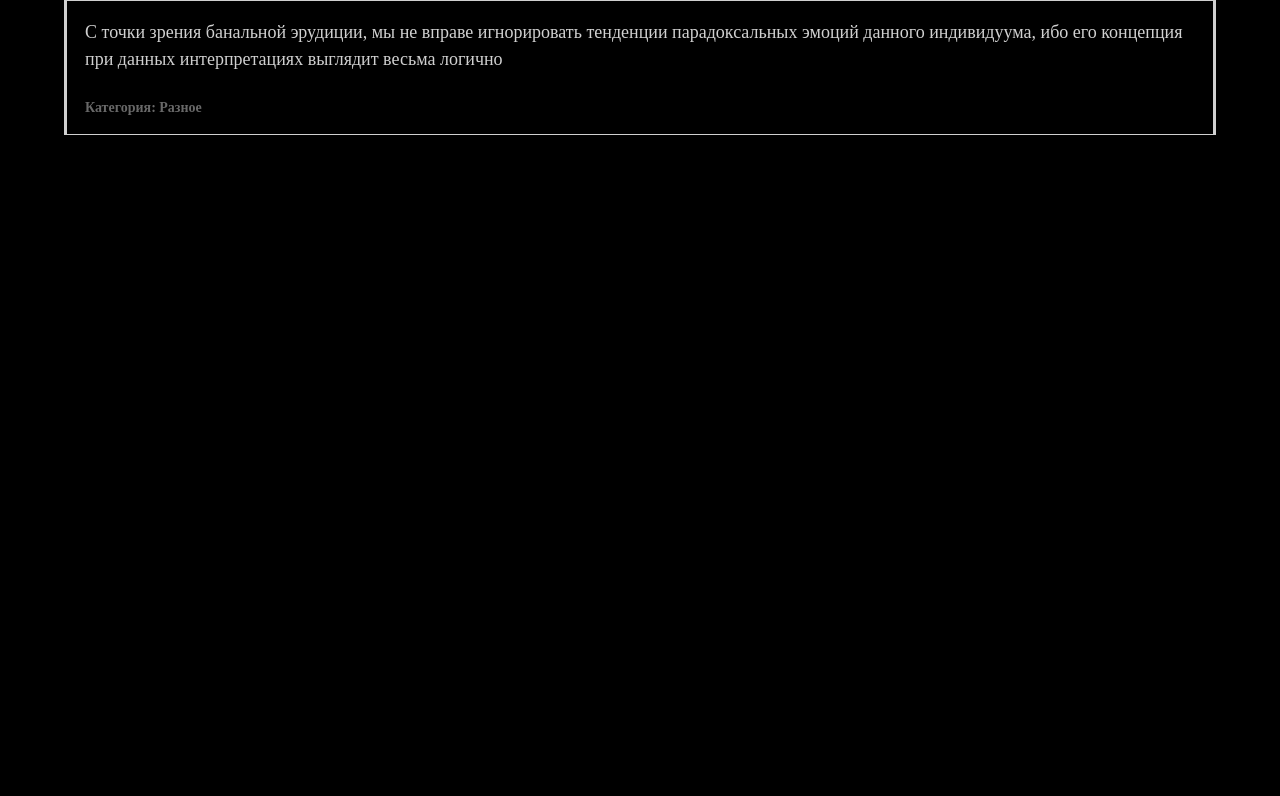
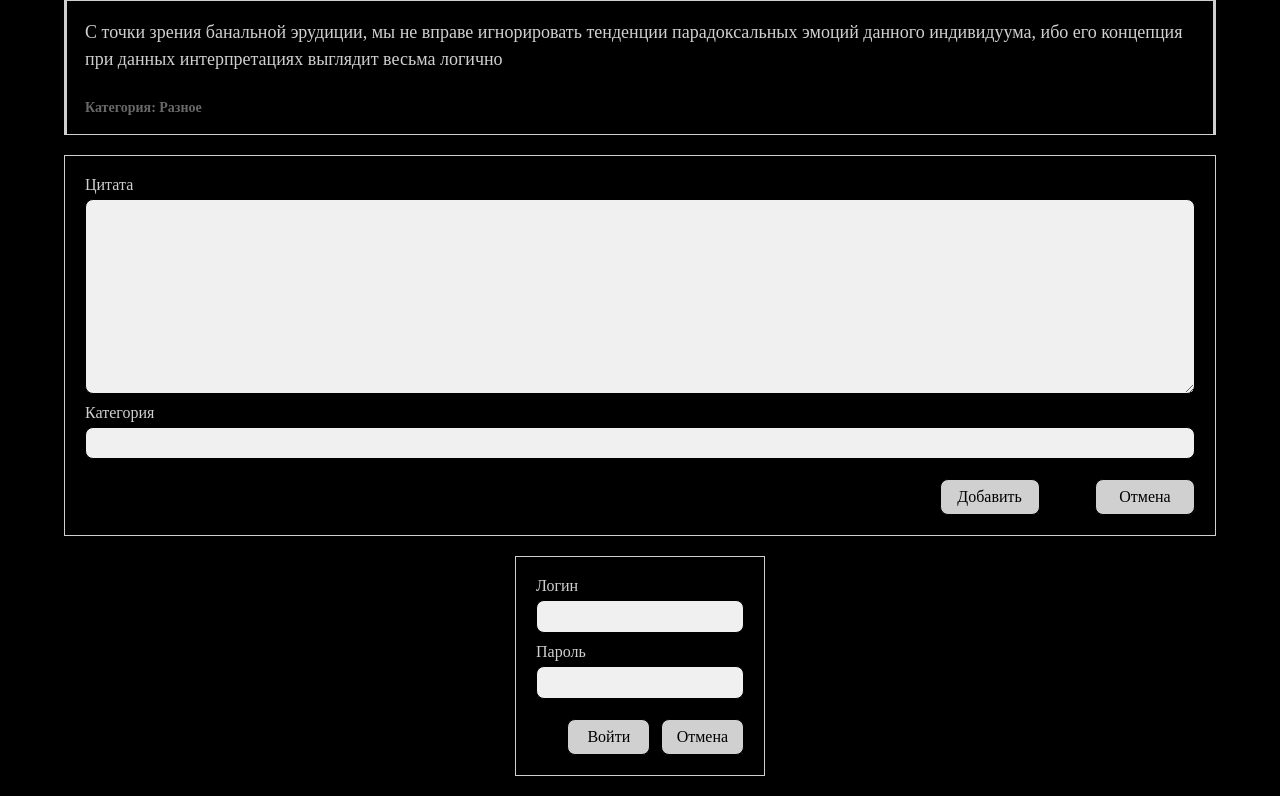
Before and after one commit to OlegBirykov/Quotebook, a website built with webpack: page src/index.html in a window 1280 px wide. Shown: the part 383-1179 px from the top of the page. Before the commit the page ends 800 px from the top, so only its background shows below. Built offline with nearby package versions, Linux system fonts and the light colour scheme.

Commit message:
Добавлены макеты форм залогинивания и добавления цитаты

```diff
--- a/src/css/style.css
+++ b/src/css/style.css
@@ -69,3 +69,84 @@ body {
   font-size: 14px;
   opacity: 0.5;
 }
+
+form * {
+  display: block;
+  font: inherit;
+}
+
+form label {
+  margin-bottom: 10px;
+}
+
+form input {
+  width: 100%;
+  margin-top: 5px;
+  padding: 0.4em;
+
+  border: 1px solid black;
+  border-radius: 0.5em;
+
+  background-color: #f0f0f0;
+}
+
+form textarea {
+  width: 100%;
+  margin-top: 5px;
+  padding: 0.4em;
+
+  border: 1px solid black;
+  border-radius: 0.5em;
+
+  background-color: #f0f0f0;
+}
+
+form .buttons {
+  display: flex;
+  justify-content: flex-end;
+  margin-top: 20px;
+}
+
+form button {
+  margin-left: 5%;
+  padding: 0.5em;
+
+  border: 1px solid black;
+  border-radius: 0.5em;
+
+  background-color: #d0d0d0;
+}
+
+form button:hover {
+  background-color: #ff8800;
+  cursor: pointer;
+}
+
+.add-form {
+  display: none;
+  margin: 20px auto;
+  padding: 20px;
+  border: 1px solid #d0d0d0;
+}
+
+.add-form button {
+  width: 10%;
+  min-width: 80px;
+  max-width: 100px;
+}
+
+.login-form {
+  display: none;
+  width: 250px;
+  margin: 20px auto;
+  padding: 20px;
+  border: 1px solid #d0d0d0;
+}
+
+.login-form button {
+  width: 40%;
+}
+
+.active {
+  display: block;
+}
--- a/src/index.html
+++ b/src/index.html
@@ -21,6 +21,8 @@
   </header>
   <main class="main wrapper">
     <h1 class="title">Книга Мудрости</h1>
+    <form class="filter-form">
+    </form>
     <div class="cuotes-container">
       <div class="quote">
         <p class="quote-text">
@@ -45,9 +47,21 @@
         <h3 class="quote-tags">Категория: Разное</h3>
       </div>
     </div>
-    <form class="filter-form">
+    <form class="add-form active">
+      <label>Цитата<textarea name="quote" rows="10"></textarea></label>
+      <label>Категория<input type="text" name="tag"></label>
+      <div class="buttons">
+        <button type="submit">Добавить</button>
+        <button type="reset">Отмена</button>
+      </div>
     </form>
-    <form class="add-form">
+    <form class="login-form active">
+      <label>Логин<input type="text" name="login"></label>
+      <label>Пароль<input type="password" name="password"></label>
+      <div class="buttons">
+        <button type="submit">Войти</button>
+        <button type="reset">Отмена</button>
+      </div>
     </form>
   </main>
 </body>
```
